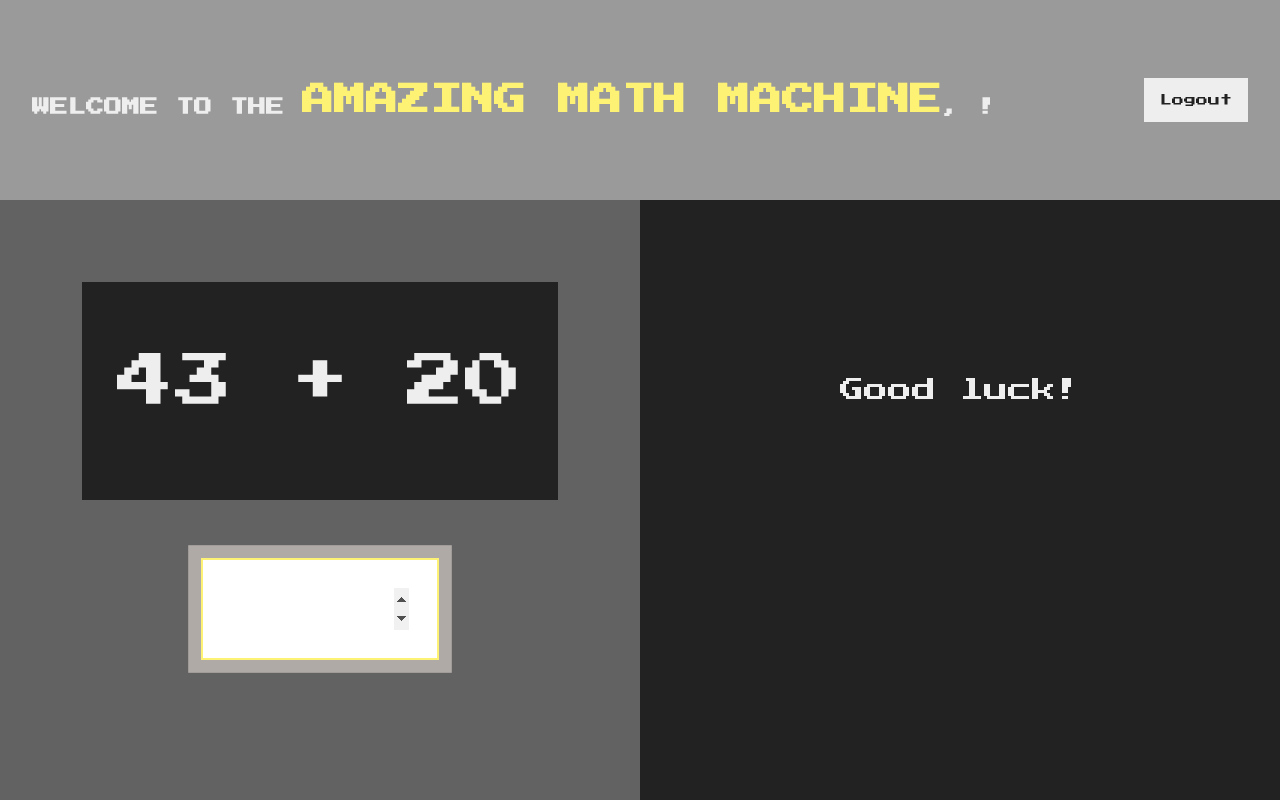
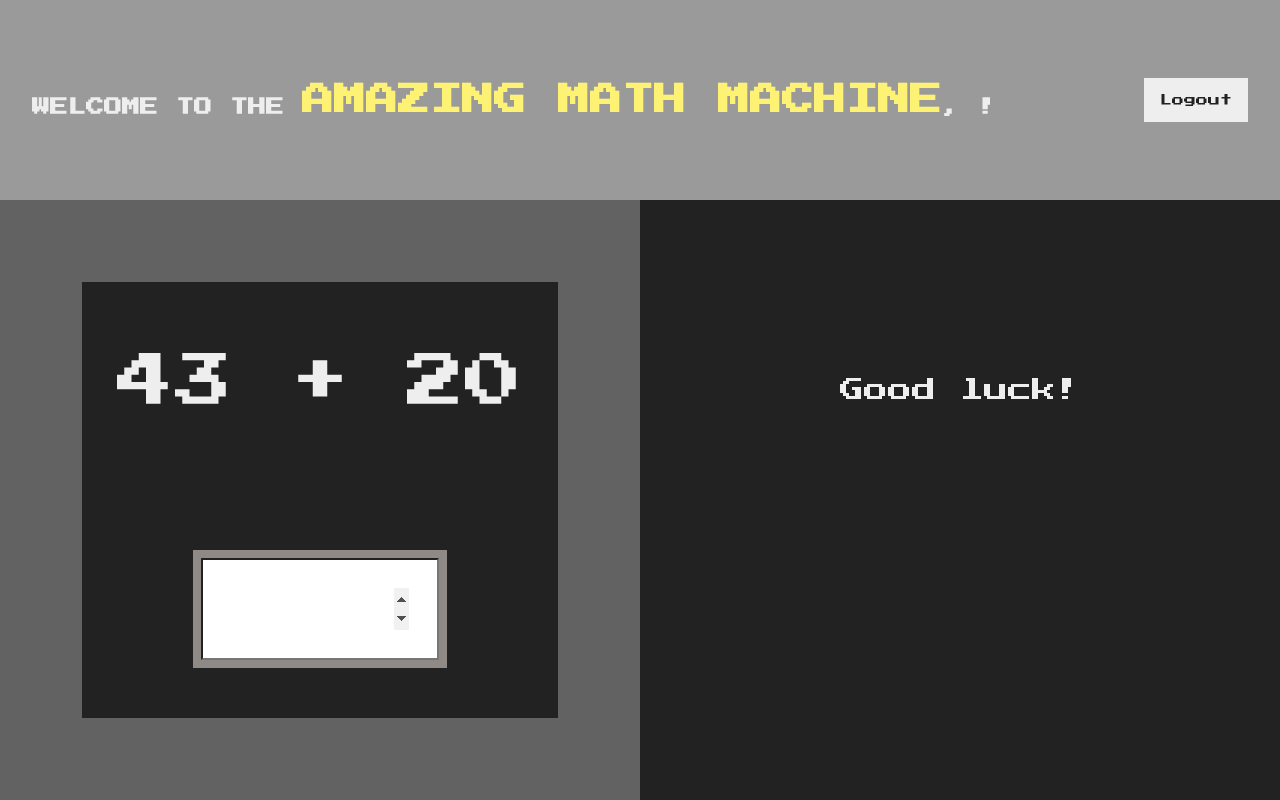
Before and after one commit to jonlld/the-amazing-math-machine, a React (Create React App) app: page / in a window 1280 px wide. Both pictures are taken after a click on the button "Go!". Built offline with nearby package versions, Linux system fonts and the light colour scheme.

Commit message:
Refactor and clean up CSS

```diff
--- a/src/Game/Game.tsx
+++ b/src/Game/Game.tsx
@@ -1,5 +1,5 @@
 import { Fragment, useEffect, useState, useRef } from "react";
-import GameStartWindow from "./GameStartWindow";
+import ChooseGameWindow from "./GameStartWindow";
 import GameOverWindow from "./GameOverWindow";
 import SumWindow from "../Game/SumWindow";
 import ScoreWindow from "../Game/ScoreWindow";
@@ -95,9 +95,9 @@ function Game({
   }, []);
 
   return (
-    <section ref={startContainerRef} className="start-container hidden">
+    <section ref={startContainerRef} className="game-container hidden">
       <header className="game-header">
-        <h1 className="game-header__welcome">
+        <h1 className="game-header__message">
           Welcome To The <span>Amazing Math Machine</span>,{" "}
           <span className="username">{username}</span>!
         </h1>
@@ -108,7 +108,7 @@ function Game({
       <main className="game-main">
         {/* BEFORE START */}
         {!isPlaying && !isGameOver && (
-          <GameStartWindow onStart={onStartHandler} />
+          <ChooseGameWindow onStart={onStartHandler} />
         )}
         {!isPlaying && isGameOver && (
           <GameOverWindow
--- a/src/Game/GameStartWindow.tsx
+++ b/src/Game/GameStartWindow.tsx
@@ -1,9 +1,9 @@
-import { GameStartProps } from "../models/interfaces";
+import { ChooseProps } from "../models/interfaces";
 
-const GameStartWindow = ({ onStart }: GameStartProps): JSX.Element => {
+const ChooseGameWindow = ({ onStart }: ChooseProps): JSX.Element => {
   return (
-    <section className="game-start--container">
-      <h1 className="game-start--header">Click to start playing!</h1>
+    <section className="choose--container">
+      <h1 className="choose--header">Click to start playing!</h1>
       <button className="btn" onClick={onStart}>
         Go!
       </button>
@@ -11,4 +11,4 @@ const GameStartWindow = ({ onStart }: GameStartProps): JSX.Element => {
   );
 };
 
-export default GameStartWindow;
+export default ChooseGameWindow;
--- a/src/Game/ScoreWindow.tsx
+++ b/src/Game/ScoreWindow.tsx
@@ -10,17 +10,17 @@ function ScoreWindow({
   let classes = "";
 
   if (message === "Good luck!") {
-    classes = "game-main__progress";
+    classes = "score-window--container";
   } else {
-    classes = `game-main__progress ${isCorrect ? "correct" : "incorrect"}`;
+    classes = `score-window--container ${isCorrect ? "correct" : "incorrect"}`;
   }
 
   return (
     <section className={classes}>
-      <div className="progress--container">
+      <div className="score--container">
         <p>{message}</p>
       </div>
-      <div className="progress--container scores">
+      <div className="score--container scores">
         <p>{score > 0 && `Your score is ${score}!`}</p>
         <p>{highscore > 0 && `Your previous highscore is ${highscore}!`}</p>
       </div>
--- a/src/Game/SumWindow.tsx
+++ b/src/Game/SumWindow.tsx
@@ -24,18 +24,18 @@ function SumWindow({
   return (
     <section
       ref={sumContainerRef}
-      className="game-main__sums hidden shift-down"
+      className="sum-window--container hidden shift-down"
     >
-      <div className="quiz--container sum">
-        <p className="quiz__sum">
+      <div className="sum--container">
+        <p className="sum--sum">
           {first} + {second}
         </p>
       </div>
-      <div className="quiz--container">
+      <div className="sum--container">
         <input
           ref={answerRef}
           type="number"
-          className="quiz__input"
+          className="sum--input"
           onKeyDown={handleKeyDown}
           autoFocus
         />
--- a/src/index.css
+++ b/src/index.css
@@ -1,12 +1,15 @@
 /* Font = Press Start 2P */
 @import url("https://fonts.googleapis.com/css2?family=Press+Start+2P&display=swap");
 
-/* universal reset */
+/* RESET */
+
 * {
   box-sizing: border-box;
   margin: 0;
   padding: 0;
 }
+
+/* TAG SELECTORS */
 
 body {
   font-family: "Press Start 2P", sans-serif;
@@ -31,15 +34,12 @@ span.username {
   color: rgb(125, 248, 123);
 }
 
-/* LOGIN */
+/* *********** LOGIN CLASSES *********** */
+
 .login-container {
   max-width: 50%;
   margin: 200px auto;
-  transition: all 1s ease-in;
-}
-
-.hidden {
-  opacity: 0;
+  transition: all 0.5s;
 }
 
 .login-title,
@@ -47,11 +47,35 @@ span.username {
   margin-bottom: 24px;
 }
 
-/* GAME HEADER */
-.start-container {
-  transition: all 1s ease-in;
+.login-input {
+  font-family: inherit;
+  font-weight: bold;
+  font-size: 42px;
+  border: 2px solid rgb(254, 242, 117);
+  display: block;
+  width: 50%;
+  padding: 28px;
+  transition: all 2s ease-out;
 }
 
+/* *********** CHOOSE GAME *********** */
+
+.choose--container {
+  text-align: center;
+}
+
+.choose--header {
+  margin-bottom: 12px;
+}
+
+/* *********** GAME - WHOLE SCREEN *********** */
+
+/* CONTAINER */
+.game-container {
+  transition: all 0.5s;
+}
+
+/* HEADER */
 .game-header {
   background-color: rgb(154, 154, 154);
   display: flex;
@@ -63,6 +87,95 @@ span.username {
   height: 25vh;
   color: #eee;
 }
+
+/* MAIN */
+.game-main {
+  height: 75vh;
+  color: #eee;
+  display: flex;
+  align-items: center;
+  justify-content: center;
+  /* justify-content: space-between; */
+}
+
+/* *********** GAME - SUM WINDOW *********** */
+
+.sum-window--container {
+  padding: 82px;
+  width: 50%;
+  height: 100%;
+  background-color: rgb(98, 98, 98);
+  transition: all 0.5s;
+}
+
+.sum--container {
+  background-color: #222;
+  height: 50%;
+  display: flex;
+  align-items: center;
+  justify-content: center;
+}
+
+.sum--sum {
+  font-size: 58px;
+  margin-bottom: 16px;
+}
+
+.sum--input {
+  font-family: inherit;
+  font-weight: bold;
+  font-size: 42px;
+  /* border: 2px solid rgb(254, 242, 117); */
+  text-align: center;
+  display: block;
+  width: 50%;
+  padding: 28px;
+  transition: all 0.3s ease-out;
+}
+
+.sum--input:focus {
+  outline: none;
+  box-shadow: 0 0 0 0.5rem rgba(253, 242, 233, 0.5);
+}
+
+/* *********** GAME - SCORE WINDOW *********** */
+
+.score-window--container {
+  padding: 82px;
+  height: 100%;
+  font-size: 24px;
+  gap: 42px;
+  align-items: center;
+  justify-content: center;
+  text-align: center;
+  width: 50%;
+}
+
+.score--container {
+  height: 50%;
+  display: flex;
+  align-items: center;
+  justify-content: center;
+}
+
+.scores {
+  flex-direction: column;
+  gap: 24px;
+}
+
+/* *********** GAME - GAME OVER WINDOW *********** */
+
+.game-over--heading {
+  font-size: 36px;
+  color: rgb(208, 94, 113);
+  margin-bottom: 32px;
+}
+
+.game-over--score {
+  margin-bottom: 38px;
+}
+
+/* *********** UI CLASSES *********** */
 
 .btn {
   border: none;
@@ -81,78 +194,38 @@ span.username {
   background-color: #ccc;
 }
 
-/* GAME MAIN */
-.game-main {
-  height: 75vh;
-  color: #eee;
-  display: flex;
-  align-items: center;
-  justify-content: center;
-  /* justify-content: space-between; */
-}
+/* *********** TRANSITION CLASSES *********** */
 
-.game-start--container {
-  text-align: center;
-}
-
-.game-start--header {
-  margin-bottom: 12px;
-}
-
-.game-main__sums {
-  padding: 82px;
-  width: 50%;
-  height: 100%;
-  background-color: rgb(98, 98, 98);
-  transition: all 0.5s;
-}
-
-/* for transition */
 .shift-down {
   transform: translateY(42px);
 }
 
-.quiz__sum {
-  font-size: 58px;
-  margin-bottom: 16px;
+.hidden {
+  opacity: 0;
 }
 
-.quiz__input,
-.login-input {
-  font-family: inherit;
-  font-weight: bold;
-  font-size: 42px;
-  /* border: none; */
-  border: 2px solid rgb(254, 242, 117);
-  /* text-align: center; */
-  display: block;
-  width: 50%;
-  padding: 28px;
-  /* margin-bottom: 3rem; */
-  /* border-radius: 8px; */
-  /* focus transition */
-  transition: all 2s ease-out;
+/* *********** ANIMATION CLASSES *********** */
+
+.correct {
+  background-color: rgb(166, 192, 127);
+  animation-name: correct-pulse;
+  animation-duration: 0.3s;
 }
 
-.quiz__input:focus {
-  outline: none;
-  box-shadow: 0 0 0 0.8rem rgba(253, 242, 233, 0.5);
-}
-
-.game-main__progress {
-  padding: 82px;
-  height: 100%;
-  font-size: 24px;
-  gap: 42px;
-  align-items: center;
-  justify-content: center;
-  text-align: center;
-  width: 50%;
+@keyframes correct-pulse {
+  0% {
+    background-color: rgb(166, 192, 127);
+  }
+  50% {
+    background-color: rgb(206, 236, 161);
+  }
+  100% {
+    background-color: rgb(166, 192, 127);
+  }
 }
 
 .incorrect {
   background-color: rgb(208, 94, 113);
-
   animation: incorrect-pulse 0.3s, wiggle 0.5s;
 }
 
@@ -194,48 +267,3 @@ span.username {
     transform: rotateZ(0);
   }
 }
-
-.correct {
-  background-color: rgb(166, 192, 127);
-  animation-name: correct-pulse;
-  animation-duration: 0.3s;
-}
-
-@keyframes correct-pulse {
-  0% {
-    background-color: rgb(166, 192, 127);
-  }
-  50% {
-    background-color: rgb(206, 236, 161);
-  }
-  100% {
-    background-color: rgb(166, 192, 127);
-  }
-}
-
-.quiz--container,
-.progress--container {
-  height: 50%;
-  display: flex;
-  align-items: center;
-  justify-content: center;
-}
-
-.quiz--container.sum {
-  background-color: #222;
-}
-
-.scores {
-  flex-direction: column;
-  gap: 24px;
-}
-
-.game-over--heading {
-  font-size: 36px;
-  color: rgb(208, 94, 113);
-  margin-bottom: 32px;
-}
-
-.game-over--score {
-  margin-bottom: 38px;
-}
--- a/src/models/interfaces.ts
+++ b/src/models/interfaces.ts
@@ -15,7 +15,7 @@ export interface Sum {
   second: number;
 }
 
-export interface GameStartProps {
+export interface ChooseProps {
   onStart: () => void;
 }
 
```
